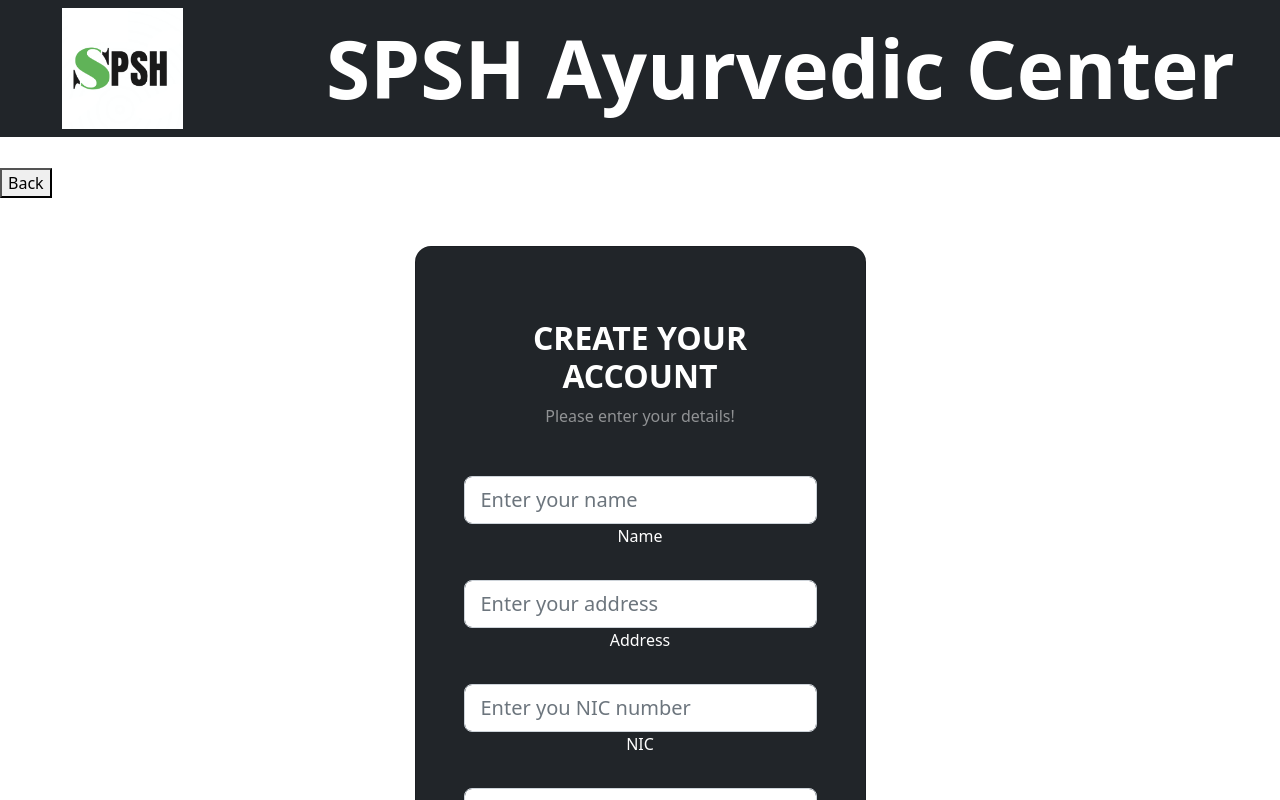
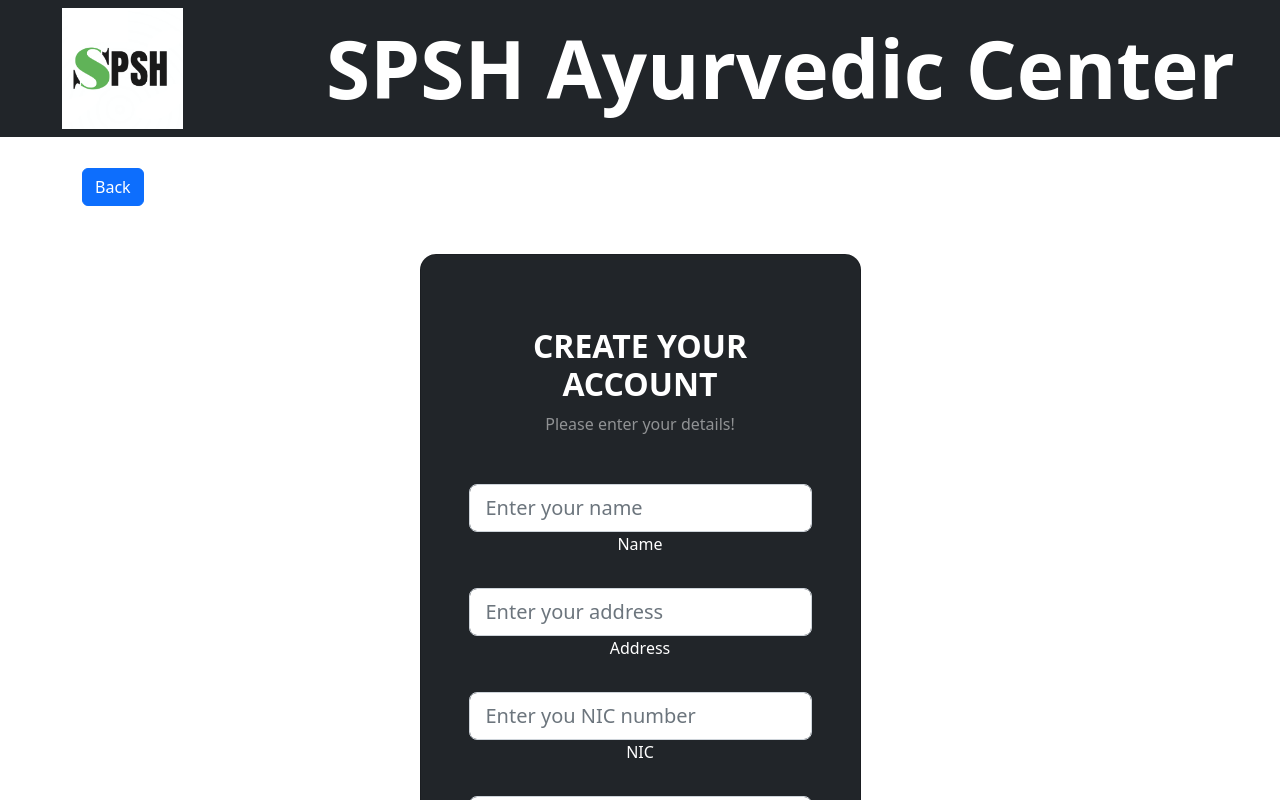
Before and after one commit to PoornaSenadheera100/SPSH-Ayurvedic-Center, a React (Create React App) app in the folder frontend/: page /buyersignup in a window 1280 px wide. Shown: the top 800 px of the page. Built offline with nearby package versions, Linux system fonts and the light colour scheme.

Commit message:
Added container and btn color

```diff
--- a/frontend/src/components/SignupBuyer.js
+++ b/frontend/src/components/SignupBuyer.js
@@ -47,8 +47,8 @@ export default function SignupBuyer(){
     }
 
     return(
-        <div>
-            <a href="/buyerlogin"><button>Back</button></a>
+        <div className="container">
+            <a href="/buyerlogin"><button className="btn btn-primary">Back</button></a>
 
             <form onSubmit={proceed}>
                 <section className="vh-100 gradient-custom">
```
